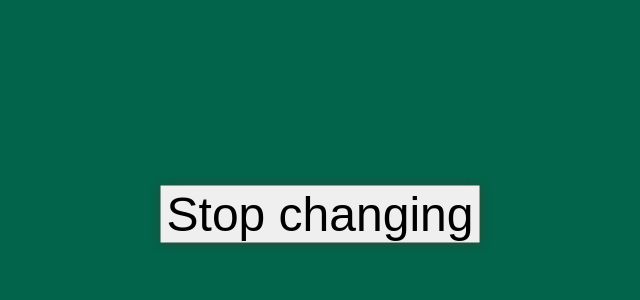
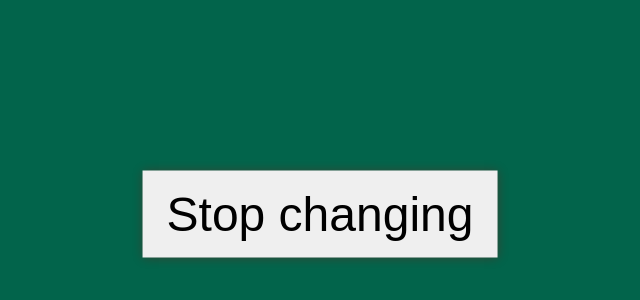
Before and after one commit to LOSTBOY-IS-DED/MY-JS-JOURNEY, a website: page setinterval.html in a window 1280 px wide. Shown: the part 186-486 px from the top of the page, without its empty margins (320-960 px from the left). Drawn offline with Linux system fonts and the light colour scheme.

Commit message:
made a mini project to understand settimeinterval

```diff
--- a/setinterval.css
+++ b/setinterval.css
@@ -1,17 +1,17 @@
-button{
+button {
     position: absolute;
     top: 50%;
     left: 50%;
     transform: translate(-50%,-50%);
-    padding: 1rem 1.5 rem ;
+    padding: 1rem 1.5rem;
     border: none;
     outline: none;
     cursor: pointer;
-    font-size: 3rem ;
-    box-shadow: 0px 0px 10px rgba(163, 2, 2, 0.322) ;
-    transition: all 0.4s;
+    font-size: 3rem;
+    box-shadow: 0px 0px 10px rgba(163, 2,2,0.322);
+    transform: all 0.4s;
 }
 
-button:hover {
-    box-shadow: 0px 0px 15px rgba(0,0,0, 0.322) ;
+button:hover{
+    box-shadow: 0px 0px 15px rgba(163, 2,2,0.322);
 }
--- a/setinterval.html
+++ b/setinterval.html
@@ -3,12 +3,11 @@
 <head>
     <meta charset="UTF-8">
     <meta name="viewport" content="width=device-width, initial-scale=1.0">
-    <title>Set Interval Example </title>
+    <title>Mini project</title>
     <script src="file131.js" defer></script>
     <link rel="stylesheet" href="setinterval.css">
 </head>
 <body>
-    <button>Stop changing
-    </button>
+    <button> Stop changing</button>
 </body>
 </html>
```
